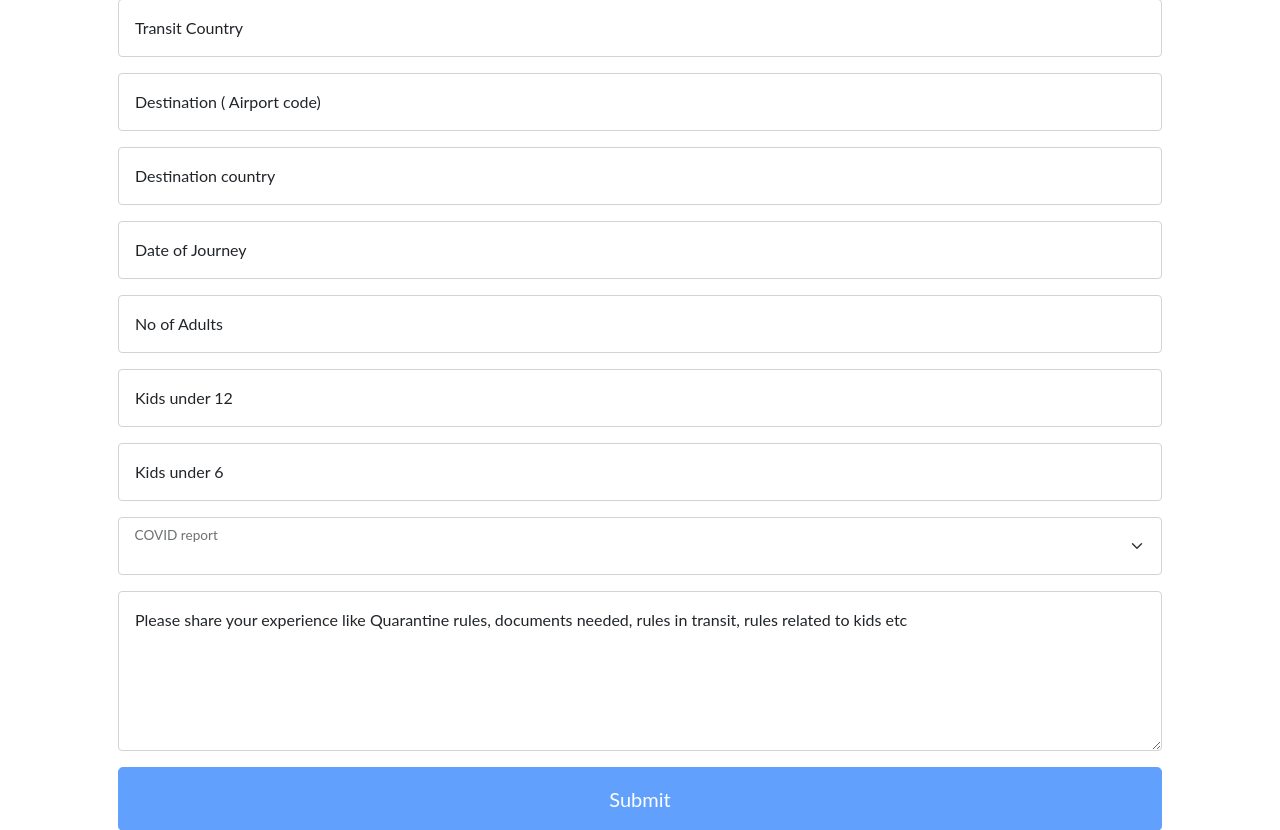
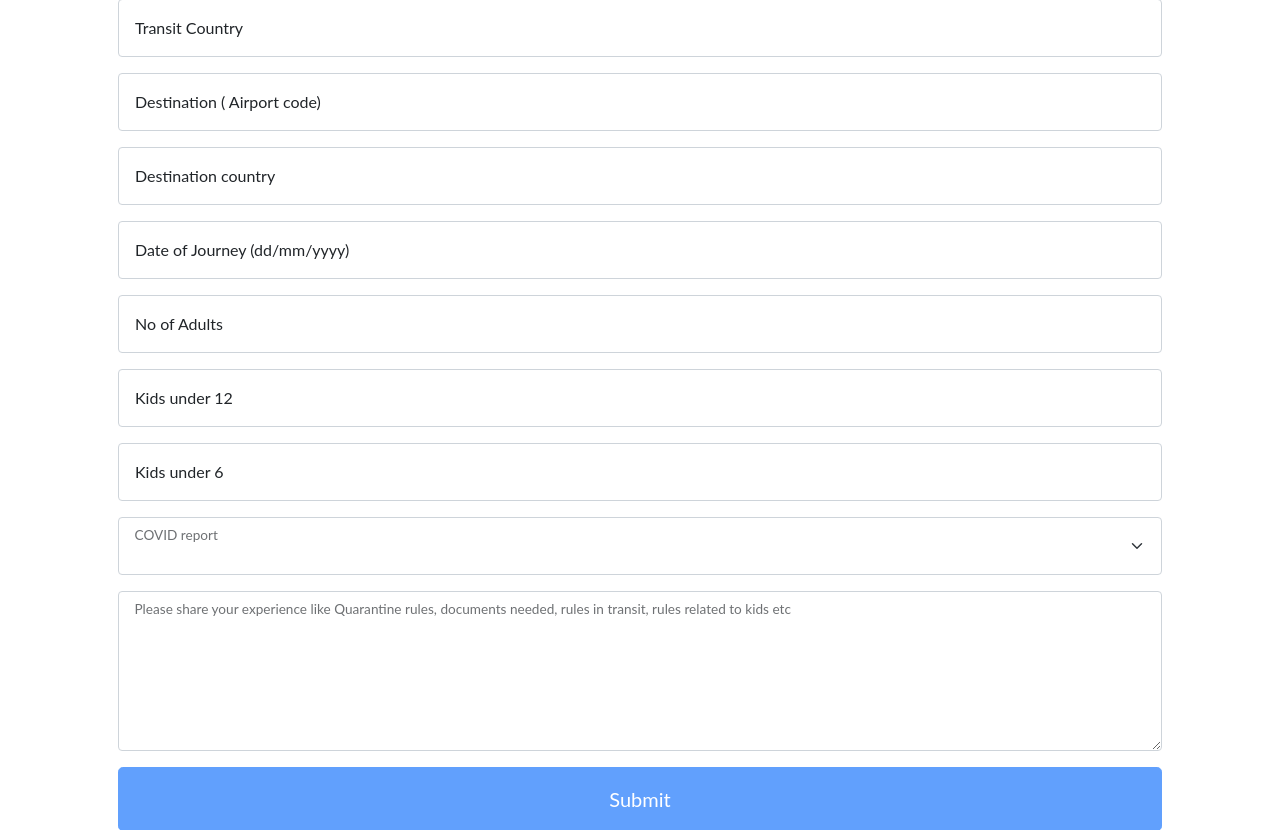
Before and after one commit to murthy1811/Milestone-Project-3-AirBubble, a Flask app: page /add_story in a window 1280 px wide. Shown: the part 495-1325 px from the top of the page. Run offline with Flask 2, Linux system fonts and the light colour scheme; some libraries are stand-ins or nearby versions.

Commit message:
story form added to the add_story page and updated

```diff
--- a/templates/add_story.html
+++ b/templates/add_story.html
@@ -1,15 +1,15 @@
 {% extends "base.html" %}
 {% block content %}
 
- <h3 class="center-align">
-     Add your travel story
- </h3>
+<h3 class="center-align">
+    Add your travel story
+</h3>
 
-     <!-- form html from start bootstrap -->
- <div class="container px-5 my-5">
-    <form id="contactForm" data-sb-form-api-token="API_TOKEN">
+<!-- form html from start bootstrap -->
+<div class="container px-5 my-5">
+    <form id="contactForm" data-sb-form-api-token="API_TOKEN" method="POST" action="">
         <div class="form-floating mb-3">
-            <select class="form-select" id="category" aria-label="category">
+            <select class="form-select" id="category" name="category" aria-label="category">
                 <option value=""></option>
                 <option value="Work">Work</option>
                 <option value="Leisure">Leisure</option>
@@ -18,71 +18,96 @@
             <label for="category">category</label>
         </div>
         <div class="form-floating mb-3">
-            <input class="form-control" id="originAirportCode" type="text" placeholder="Origin ( Airport Code)" data-sb-validations="required" />
+            <input class="form-control" id="originAirportCode" name="originAirportCode" type="text" minlength="2"
+                maxlength="20" placeholder="Origin ( Airport Code)" data-sb-validations="required" />
             <label for="originAirportCode">Origin ( Airport Code)</label>
-            <div class="invalid-feedback" data-sb-feedback="originAirportCode:required">Origin ( Airport Code) is required.</div>
+            <div class="invalid-feedback" data-sb-feedback="originAirportCode:required">
+                Origin ( Airport Code) is required.</div>
         </div>
         <div class="form-floating mb-3">
-            <input class="form-control" id="originCountry" type="text" placeholder="Origin country" data-sb-validations="required" />
+            <input class="form-control" id="originCountry" name="originCountry" type="text" minlength="2" maxlength="20"
+                placeholder="Origin country" data-sb-validations="required" />
             <label for="originCountry">Origin country</label>
-            <div class="invalid-feedback" data-sb-feedback="originCountry:required">Origin country is required.</div>
+            <div class="invalid-feedback" data-sb-feedback="originCountry:required">
+                Origin country is required.</div>
         </div>
         <div class="form-floating mb-3">
-            <input class="form-control" id="transitAirportCode" type="text" placeholder="Transit( Airport Code)" data-sb-validations="" />
+            <input class="form-control" id="transitAirportCode" name="transitAirportCode" type="text" minlength="2"
+                maxlength="20" placeholder="Transit( Airport Code)" data-sb-validations="" />
             <label for="transitAirportCode">Transit( Airport Code)</label>
         </div>
         <div class="form-floating mb-3">
-            <input class="form-control" id="transitCountry" type="text" placeholder="Transit Country" data-sb-validations="" />
+            <input class="form-control" id="transitCountry" name="transitCountry" type="text" minlength="2"
+                maxlength="20" placeholder="Transit Country" data-sb-validations="" />
             <label for="transitCountry">Transit Country</label>
         </div>
         <div class="form-floating mb-3">
-            <input class="form-control" id="destinationAirportCode" type="text" placeholder="Destination ( Airport code)" data-sb-validations="required" />
+            <input class="form-control" id="destinationAirportCode" name="destinationAirportCode" type="text"
+                minlength="2" maxlength="20" placeholder="Destination ( Airport code)" data-sb-validations="required" />
             <label for="destinationAirportCode">Destination ( Airport code)</label>
-            <div class="invalid-feedback" data-sb-feedback="destinationAirportCode:required">Destination ( Airport code) is required.</div>
+            <div class="invalid-feedback" data-sb-feedback="destinationAirportCode:required">
+                Destination ( Airport code) is required.</div>
         </div>
         <div class="form-floating mb-3">
-            <input class="form-control" id="destinationCountry" type="text" placeholder="Destination country" data-sb-validations="required" />
+            <input class="form-control" id="destinationCountry" name="destinationCountry" type="text" minlength="2"
+                maxlength="20" placeholder="Destination country" data-sb-validations="required" />
             <label for="destinationCountry">Destination country</label>
-            <div class="invalid-feedback" data-sb-feedback="destinationCountry:required">Destination country is required.</div>
+            <div class="invalid-feedback" data-sb-feedback="destinationCountry:required">
+                Destination country is required.</div>
         </div>
         <div class="form-floating mb-3">
-            <input class="form-control" id="dateOfJourney" type="text" placeholder="Date of Journey" data-sb-validations="required" />
-            <label for="dateOfJourney">Date of Journey</label>
-            <div class="invalid-feedback" data-sb-feedback="dateOfJourney:required">Date of Journey is required.</div>
+            <input class="form-control" id="dateOfJourney" name="dateOfJourney" type="text"
+                placeholder="Date of Journey (dd/mm/yyyy)" data-sb-validations="required" />
+            <label for="dateOfJourney">Date of Journey (dd/mm/yyyy)</label>
+            <div class="invalid-feedback" data-sb-feedback="dateOfJourney:required">
+                Date of Journey is required.</div>
         </div>
         <div class="form-floating mb-3">
-            <input class="form-control" id="noOfAdults" type="text" placeholder="No of Adults" data-sb-validations="required" />
+            <input class="form-control" id="noOfAdults" name="noOfAdults" type="number" placeholder="No of Adults"
+                data-sb-validations="required" />
             <label for="noOfAdults">No of Adults</label>
-            <div class="invalid-feedback" data-sb-feedback="noOfAdults:required">No of Adults is required.</div>
+            <div class="invalid-feedback" data-sb-feedback="noOfAdults:required">
+                No of Adults is required.</div>
         </div>
         <div class="form-floating mb-3">
-            <input class="form-control" id="kidsUnder12" type="text" placeholder="Kids under 12" data-sb-validations="" />
+            <input class="form-control" id="kidsUnder12" name="kidsUnder12" type="number" placeholder="Kids under 12"
+                data-sb-validations="" />
             <label for="kidsUnder12">Kids under 12</label>
         </div>
         <div class="form-floating mb-3">
-            <input class="form-control" id="kidsUnder6" type="text" placeholder="Kids under 6" data-sb-validations="" />
+            <input class="form-control" id="kidsUnder6" name="kidsUnder6" type="number" placeholder="Kids under 6"
+                data-sb-validations="" />
             <label for="kidsUnder6">Kids under 6</label>
         </div>
         <div class="form-floating mb-3">
-            <select class="form-select" id="covidReport" aria-label="COVID report">
+            <select class="form-select" id="covidReport" name="covidReport" aria-label="COVID report">
                 <option value=""></option>
                 <option value="Negative RT PCR needed">Negative RT PCR needed</option>
-                <option value="No test report for fully Vaccinated">No test report for fully Vaccinated</option>
+                <option value="No test report for fully Vaccinated">No test report for
+                    fully Vaccinated</option>
                 <option value="Antigen test report only">Antigen test report only</option>
                 <option value="No test report required">No test report required</option>
             </select>
             <label for="covidReport">COVID report</label>
         </div>
         <div class="form-floating mb-3">
-            <textarea class="form-control" id="pleaseShareYourExperienceLikeQuarantineRulesDocumentsNeededRulesInTransitRulesRelatedToKidsEtc" type="text" placeholder="Please share your experience like Quarantine rules, documents needed, rules in transit, rules related to kids etc" style="height: 10rem;" data-sb-validations="required"></textarea>
-            <label for="pleaseShareYourExperienceLikeQuarantineRulesDocumentsNeededRulesInTransitRulesRelatedToKidsEtc">Please share your experience like Quarantine rules, documents needed, rules in transit, rules related to kids etc</label>
-            <div class="invalid-feedback" data-sb-feedback="pleaseShareYourExperienceLikeQuarantineRulesDocumentsNeededRulesInTransitRulesRelatedToKidsEtc:required">Please share your experience like Quarantine rules, documents needed, rules in transit, rules related to kids etc is required.</div>
+            <textarea class="form-control" id="experience" name="experience" type="text" minlength="5" maxlength="800"
+                placeholder="Please share your experience like
+             Quarantine rules, documents needed, rules in transit, rules
+              related to kids etc" style="height: 10rem;" data-sb-validations="required">
+            </textarea>
+            <label for="experience">Please share your experience like Quarantine rules,
+                documents needed, rules in transit, rules related to kids etc</label>
+            <div class="invalid-feedback" data-sb-feedback="experience:required">Please
+                share your experience like Quarantine rules, documents needed, rules in transit,
+                rules related to kids etc is required.</div>
         </div>
         <div class="d-none" id="submitSuccessMessage">
             <div class="text-center mb-3">
                 <div class="fw-bolder">Form submission successful!</div>
                 <p>To activate this form, sign up at</p>
-                <a href="https://startbootstrap.com/solution/contact-forms">https://startbootstrap.com/solution/contact-forms</a>
+                <a href="https://startbootstrap.com/solution/contact-forms">
+                    https://startbootstrap.com/solution/contact-forms</a>
             </div>
         </div>
         <div class="d-none" id="submitErrorMessage">
```
